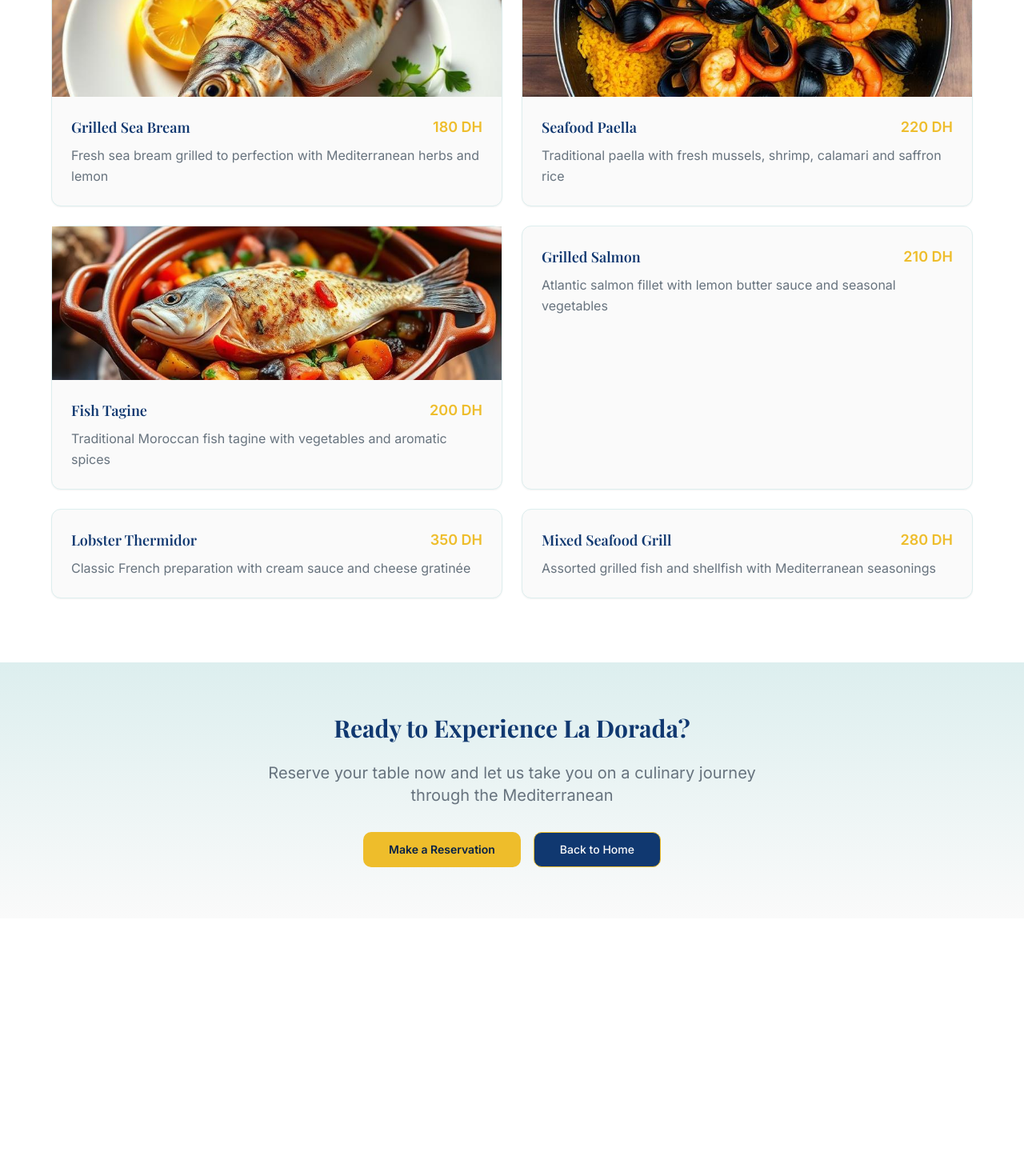
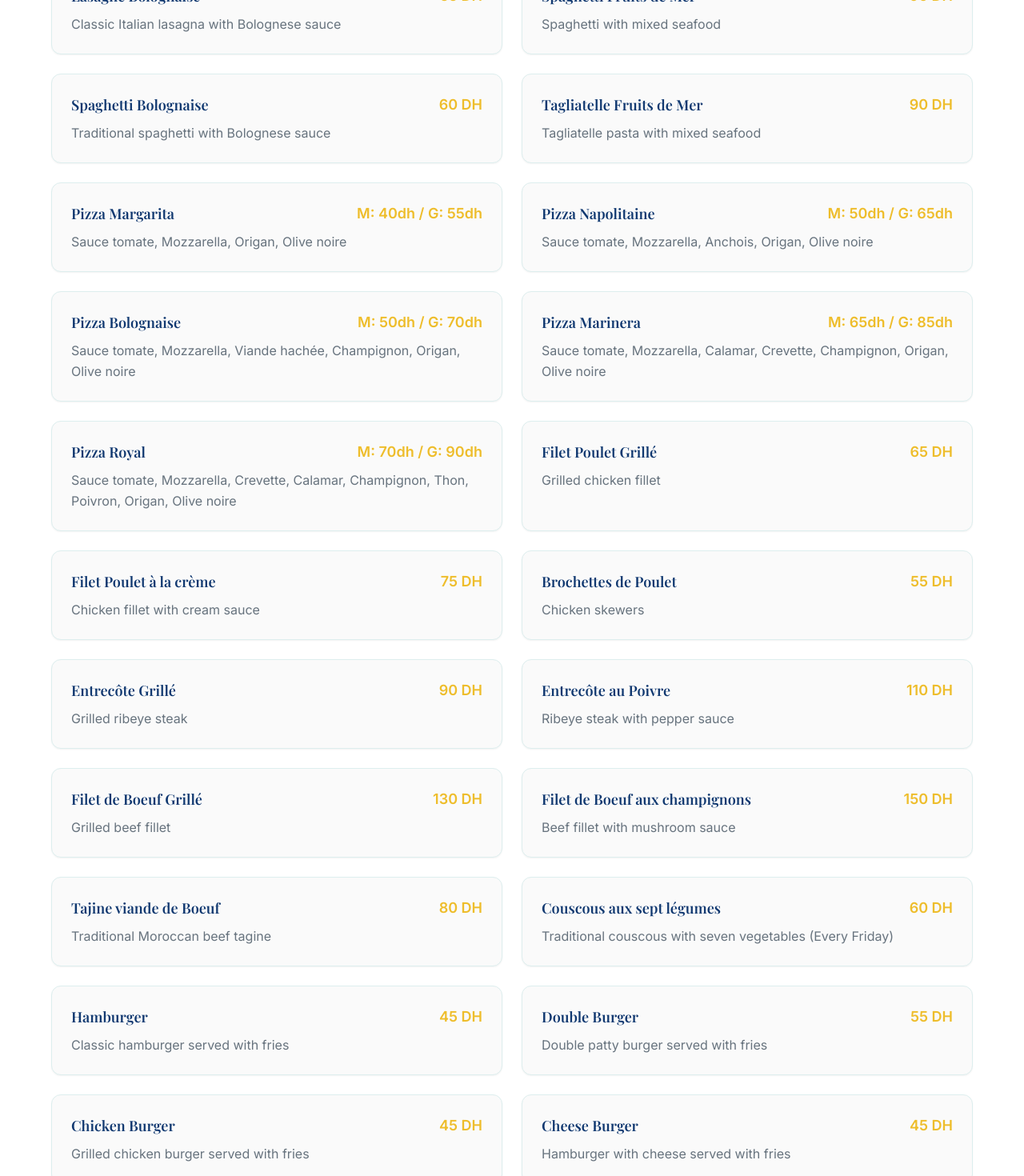
Before and after one commit to AymaneAmghar/ladorada, a React (Vite) app: page /menu in a window 1280 px wide. Shown: the part 720-2190 px from the top of the page at 80% size. Before the commit the page ends 1868 px from the top, so only its background shows below. Built offline with nearby package versions, Linux system fonts and the light colour scheme.

Commit message:
Add custom menu
Integrate user-provided menu HTML into the menu page.

```diff
--- a/src/pages/Menu.tsx
+++ b/src/pages/Menu.tsx
@@ -14,84 +14,215 @@ import fishTagine from '@/assets/fish-tagine.jpg';
 const Menu = () => {
   const starters = [
     {
-      name: "Calamari with Chermoula",
-      description: "Tender calamari rings served with traditional Moroccan chermoula sauce",
-      image: calamariChermoula,
-      price: "140 DH"
+      name: "Panini Poulet",
+      description: "Grilled chicken panini served with fries",
+      price: "45 DH"
     },
     {
-      name: "Seafood Bisque",
-      description: "Rich and creamy soup with fresh lobster, crab, and shrimp",
-      price: "95 DH"
+      name: "Panini Viande Hachée",
+      description: "Ground meat panini served with fries",
+      price: "45 DH"
     },
     {
-      name: "Grilled Octopus",
-      description: "Mediterranean-style grilled octopus with olive oil and herbs",
-      price: "160 DH"
+      name: "Panini Fruits de Mer",
+      description: "Seafood panini served with fries",
+      price: "65 DH"
     },
     {
-      name: "Mixed Seafood Salad",
-      description: "Fresh mixed greens with shrimp, crab, and house vinaigrette",
-      price: "120 DH"
+      name: "Chawarma Poulet",
+      description: "Chicken shawarma served with fries",
+      price: "50 DH"
+    },
+    {
+      name: "Tacos Poulet",
+      description: "Chicken tacos served with fries",
+      price: "40 DH"
+    },
+    {
+      name: "Tacos Viande Hachée",
+      description: "Ground meat tacos served with fries",
+      price: "45 DH"
+    },
+    {
+      name: "Tacos Mixt",
+      description: "Mixed tacos served with fries",
+      price: "50 DH"
+    },
+    {
+      name: "Tacos Fruits de Mer",
+      description: "Seafood tacos served with fries",
+      price: "65 DH"
     }
   ];
 
   const mains = [
+    // Pâtes
     {
-      name: "Grilled Sea Bream",
-      description: "Fresh sea bream grilled to perfection with Mediterranean herbs and lemon",
-      image: seaBream,
-      price: "180 DH"
+      name: "Lasagne Bolognaise",
+      description: "Classic Italian lasagna with Bolognese sauce",
+      price: "55 DH"
     },
     {
-      name: "Seafood Paella",
-      description: "Traditional paella with fresh mussels, shrimp, calamari and saffron rice",
-      image: seafoodPaella,
-      price: "220 DH"
+      name: "Spaghetti Fruits de Mer",
+      description: "Spaghetti with mixed seafood",
+      price: "90 DH"
     },
     {
-      name: "Fish Tagine",
-      description: "Traditional Moroccan fish tagine with vegetables and aromatic spices",
-      image: fishTagine,
-      price: "200 DH"
+      name: "Spaghetti Bolognaise",
+      description: "Traditional spaghetti with Bolognese sauce",
+      price: "60 DH"
     },
     {
-      name: "Grilled Salmon",
-      description: "Atlantic salmon fillet with lemon butter sauce and seasonal vegetables",
-      price: "210 DH"
+      name: "Tagliatelle Fruits de Mer",
+      description: "Tagliatelle pasta with mixed seafood",
+      price: "90 DH"
+    },
+    // Pizzas
+    {
+      name: "Pizza Margarita",
+      description: "Sauce tomate, Mozzarella, Origan, Olive noire",
+      price: "M: 40dh / G: 55dh"
     },
     {
-      name: "Lobster Thermidor",
-      description: "Classic French preparation with cream sauce and cheese gratinée",
-      price: "350 DH"
+      name: "Pizza Napolitaine",
+      description: "Sauce tomate, Mozzarella, Anchois, Origan, Olive noire",
+      price: "M: 50dh / G: 65dh"
     },
     {
-      name: "Mixed Seafood Grill",
-      description: "Assorted grilled fish and shellfish with Mediterranean seasonings",
-      price: "280 DH"
+      name: "Pizza Bolognaise",
+      description: "Sauce tomate, Mozzarella, Viande hachée, Champignon, Origan, Olive noire",
+      price: "M: 50dh / G: 70dh"
+    },
+    {
+      name: "Pizza Marinera",
+      description: "Sauce tomate, Mozzarella, Calamar, Crevette, Champignon, Origan, Olive noire",
+      price: "M: 65dh / G: 85dh"
+    },
+    {
+      name: "Pizza Royal",
+      description: "Sauce tomate, Mozzarella, Crevette, Calamar, Champignon, Thon, Poivron, Origan, Olive noire",
+      price: "M: 70dh / G: 90dh"
+    },
+    // Volailles
+    {
+      name: "Filet Poulet Grillé",
+      description: "Grilled chicken fillet",
+      price: "65 DH"
+    },
+    {
+      name: "Filet Poulet à la crème",
+      description: "Chicken fillet with cream sauce",
+      price: "75 DH"
+    },
+    {
+      name: "Brochettes de Poulet",
+      description: "Chicken skewers",
+      price: "55 DH"
+    },
+    // Viandes
+    {
+      name: "Entrecôte Grillé",
+      description: "Grilled ribeye steak",
+      price: "90 DH"
+    },
+    {
+      name: "Entrecôte au Poivre",
+      description: "Ribeye steak with pepper sauce",
+      price: "110 DH"
+    },
+    {
+      name: "Filet de Boeuf Grillé",
+      description: "Grilled beef fillet",
+      price: "130 DH"
+    },
+    {
+      name: "Filet de Boeuf aux champignons",
+      description: "Beef fillet with mushroom sauce",
+      price: "150 DH"
+    },
+    {
+      name: "Tajine viande de Boeuf",
+      description: "Traditional Moroccan beef tagine",
+      price: "80 DH"
+    },
+    {
+      name: "Couscous aux sept légumes",
+      description: "Traditional couscous with seven vegetables (Every Friday)",
+      price: "60 DH"
+    },
+    // Hamburgers
+    {
+      name: "Hamburger",
+      description: "Classic hamburger served with fries",
+      price: "45 DH"
+    },
+    {
+      name: "Double Burger",
+      description: "Double patty burger served with fries",
+      price: "55 DH"
+    },
+    {
+      name: "Chicken Burger",
+      description: "Grilled chicken burger served with fries",
+      price: "45 DH"
+    },
+    {
+      name: "Cheese Burger",
+      description: "Hamburger with cheese served with fries",
+      price: "45 DH"
     }
   ];
 
   const desserts = [
     {
-      name: "Crème Brûlée",
-      description: "Classic vanilla custard with caramelized sugar",
-      price: "65 DH"
+      name: "Flan Turon",
+      description: "Traditional turron flan",
+      price: "30 DH"
     },
     {
-      name: "Chocolate Lava Cake",
-      description: "Warm chocolate cake with molten center and vanilla ice cream",
-      price: "75 DH"
+      name: "Flan Blanc",
+      description: "Classic white flan",
+      price: "30 DH"
     },
     {
-      name: "Fresh Fruit Tart",
-      description: "Seasonal fruits on pastry cream in a crisp tart shell",
-      price: "60 DH"
+      name: "Crème Caramel",
+      description: "Traditional crème caramel dessert",
+      price: "25 DH"
     },
     {
-      name: "Tiramisu",
-      description: "Traditional Italian dessert with coffee and mascarpone",
-      price: "70 DH"
+      name: "Tarte Citron",
+      description: "Fresh lemon tart",
+      price: "30 DH"
+    },
+    {
+      name: "Tarte Oreo",
+      description: "Oreo cookie tart",
+      price: "30 DH"
+    },
+    {
+      name: "Salade de Fruits",
+      description: "Fresh fruit salad",
+      price: "30 DH"
+    },
+    {
+      name: "Fruits de Saison",
+      description: "Seasonal fresh fruits",
+      price: "40 DH"
+    },
+    {
+      name: "Nougat Glacé au miel",
+      description: "Honey nougat ice cream",
+      price: "35 DH"
+    },
+    {
+      name: "Natillas",
+      description: "Traditional Spanish custard",
+      price: "25 DH"
+    },
+    {
+      name: "Häagen-Dazs",
+      description: "Premium ice cream selection",
+      price: "35 DH"
     }
   ];
 
@@ -165,8 +296,8 @@ const Menu = () => {
               Our Menu
             </h1>
             <p className="text-xl text-muted-foreground max-w-2xl mx-auto">
-              Discover our complete collection of Mediterranean seafood dishes,
-              crafted with the finest ingredients and traditional techniques
+              Discover our complete collection of Mediterranean and European dishes,
+              from authentic pizzas and pastas to traditional Moroccan tagines
             </p>
           </div>
         </div>
@@ -210,7 +341,7 @@ const Menu = () => {
                     Main Dishes
                   </h2>
                   <p className="text-muted-foreground">
-                    Our signature seafood dishes, the heart of our Mediterranean cuisine
+                    From authentic Italian pasta and pizza to traditional Moroccan tagines and grilled specialties
                   </p>
                 </div>
                 {renderMenuItems(mains, true)}
```
